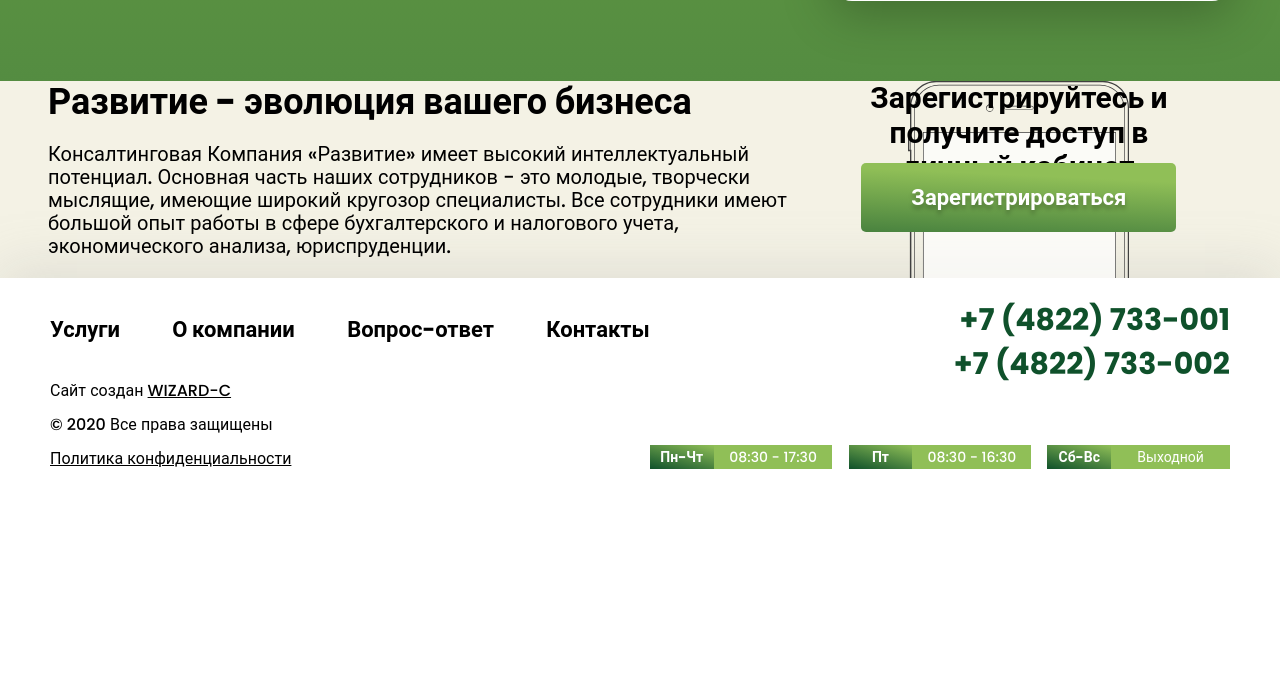
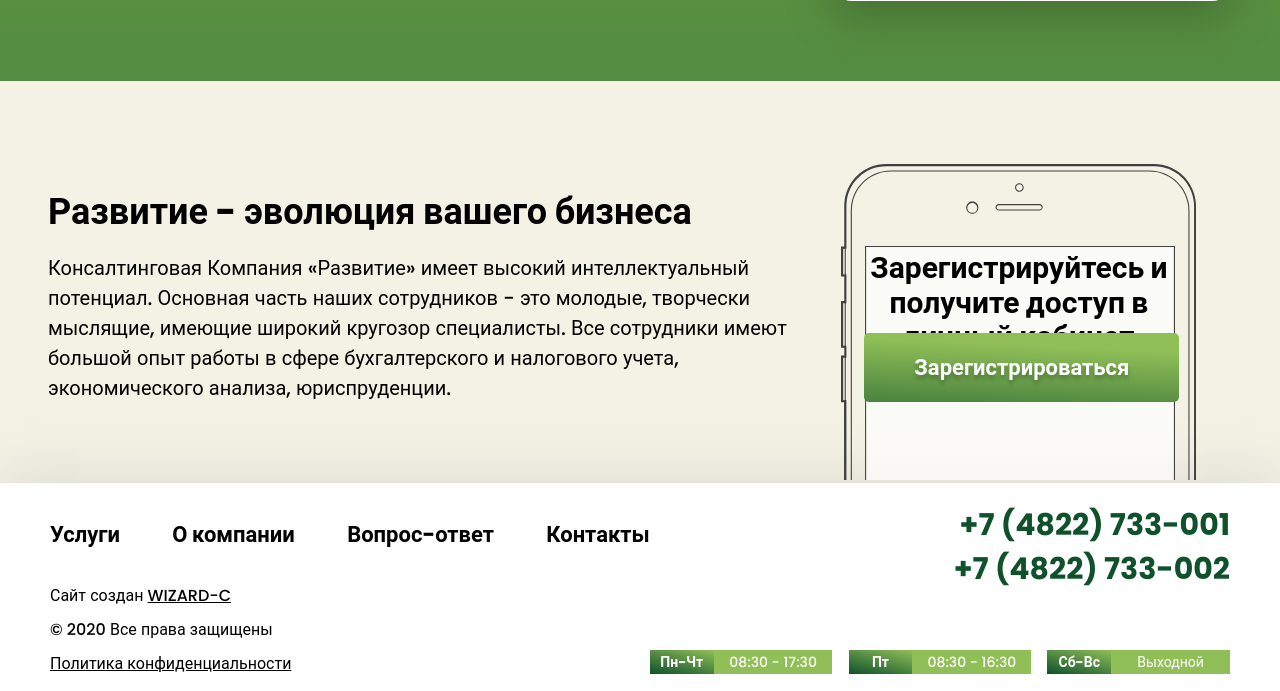
Before and after one commit to honeydrums/razvitie-consulting, a PHP site: page / in a window 1280 px wide. Shown: the part 3101-3792 px from the top of the page. Before the commit the page ends 3570 px from the top, so only its background shows below. Run offline with PHP 8.4, Linux system fonts and the light colour scheme.

Commit message:
Update style.css

```diff
--- a/css/style.css
+++ b/css/style.css
@@ -1109,9 +1109,7 @@ body {
 
 @media (min-width: 1620px) {
 	.ask-block__wrapper {
-		background: url('../img/person_main-bg.png') no-repeat, -webkit-gradient(linear, left top, left bottom, from(rgba(138, 186, 65, 1)), to(rgba(84, 140, 65, 1)));
-		background: url('../img/person_main-bg.png') no-repeat, -o-linear-gradient(rgba(138, 186, 65, 1), rgba(84, 140, 65, 1));
-		background: url('../img/person_main-bg.png') no-repeat, linear-gradient(rgba(138, 186, 65, 1), rgba(84, 140, 65, 1));
+		background: url('../img/person_main-bg.png') no-repeat -6vw -167px, linear-gradient(rgba(138, 186, 65, 1), rgba(84, 140, 65, 1));
 	}
 }
 
@@ -1295,7 +1293,7 @@ body {
 
 @media (min-width: 1620px) {
 	.signup-block__wrapper {
-		background: url('../img/person_main-bg.png') no-repeat 0 -1080px, rgba(244, 242, 229, 1);
+		background: url('../img/person_main-bg.png') no-repeat -6vw -1248px, rgba(244, 242, 229, 1);
 	}
 }
 
@@ -1316,7 +1314,7 @@ body {
 	-ms-grid-row: 1;
 	-ms-grid-column: 1;
 	grid-area: sb-title;
-	margin: 0;
+	margin: 110px 0 0 0;
 	font-size: 36px;
 	font-weight: 600;
 }
@@ -1325,7 +1323,10 @@ body {
 	-ms-grid-row: 3;
 	-ms-grid-column: 1;
 	grid-area: sb-text;
+	margin-bottom: 80px;
 	font-size: 20px;
+	line-height: 30px;
+
 }
 
 .signup-block__decorative-phone {
@@ -1333,6 +1334,8 @@ body {
 	-ms-grid-row-span: 3;
 	-ms-grid-column: 3;
 	grid-area: sb-signup;
+	margin-top: 80px;
+	padding: 90px 23px 0;
 	background: url('../img/mobile-phone-border.svg') no-repeat center;
 	background-size: contain;
 	text-align: center;
```
